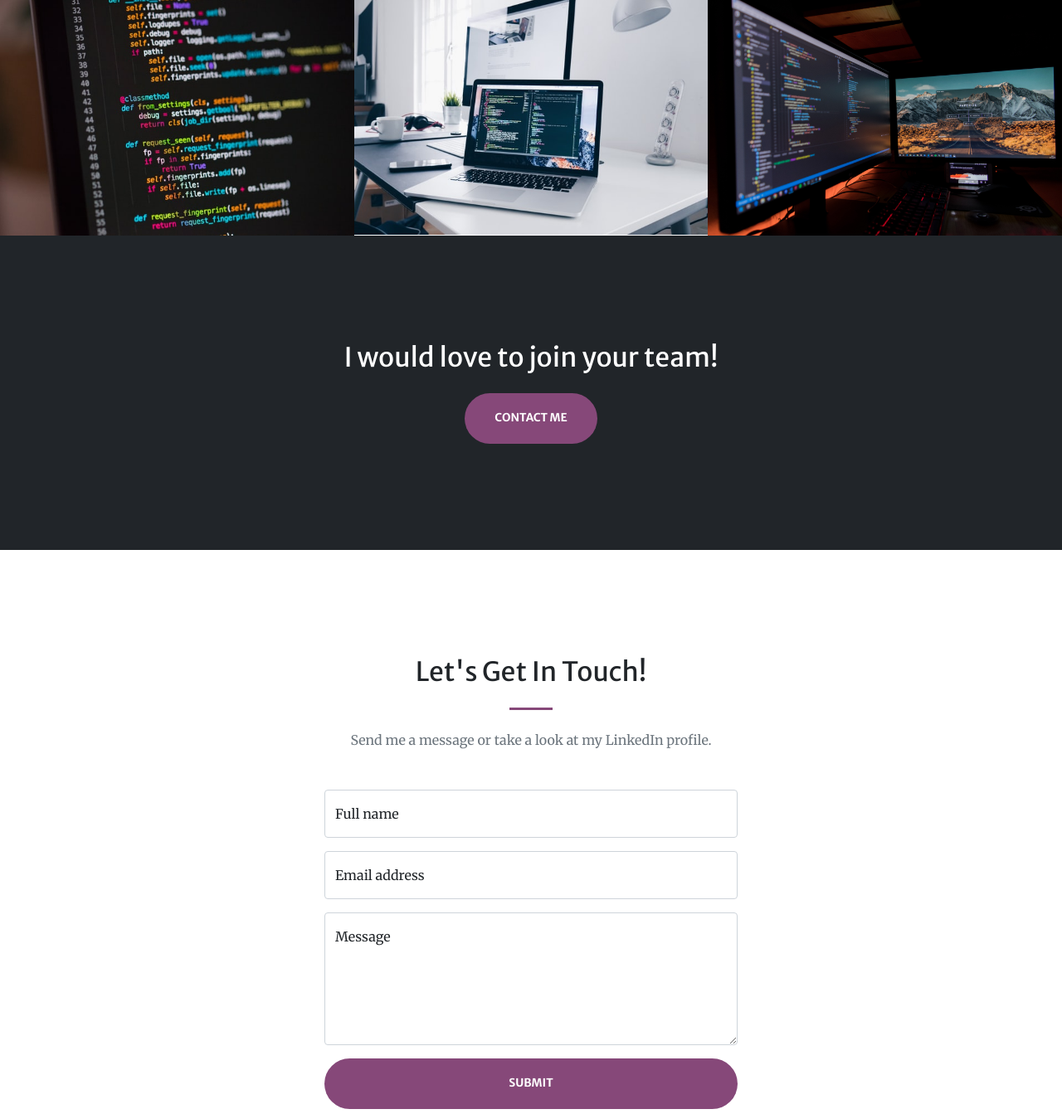
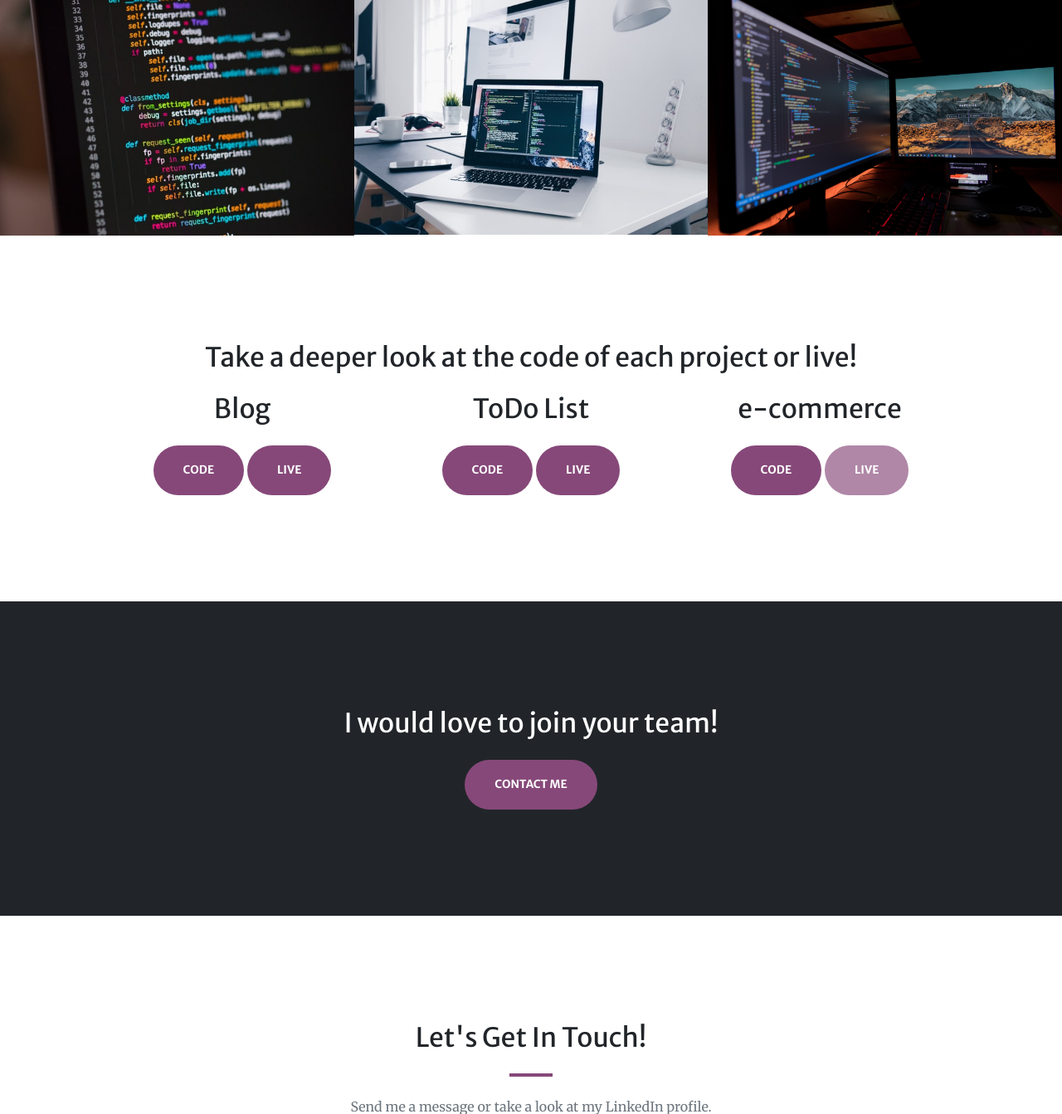
Before and after one commit to CLB20/Carolina-Portfolio, a Flask app: page / in a window 1280 px wide. Shown: the part 1945-3288 px from the top of the page at 83% size. Run offline with Flask 2, Linux system fonts and the light colour scheme; some libraries are stand-ins or nearby versions.

Commit message:
Update index.html
Add projects buttons

```diff
--- a/templates/index.html
+++ b/templates/index.html
@@ -71,7 +71,7 @@
     <div class="container-fluid p-0">
       <div class="row g-0">
         <div class="col-lg-4 col-sm-4">
-          <a class="portfolio-box" href="https://carol-blog.herokuapp.com/" title="Blog">
+          <a class="portfolio-box" href="{{ url_for('static', filename='assets/img/portfolio/fullsize/Blog.png') }}" title="Blog">
             <img class="img-fluid" src="{{ url_for('static', filename='assets/img/portfolio/thumbnails/1.jpg') }}" alt="..." />
             <div class="portfolio-box-caption">
               <div class="project-category text-white-50">Python</div>
@@ -80,7 +80,7 @@
           </a>
         </div>
         <div class="col-lg-4 col-sm-4">
-          <a class="portfolio-box" href="https://carolina-todolist.herokuapp.com/" title="ToDo List">
+          <a class="portfolio-box" href="{{ url_for('static', filename='assets/img/portfolio/fullsize/Todolist.png') }}" title="ToDo List">
             <img class="img-fluid" src="{{ url_for('static', filename='assets/img/portfolio/thumbnails/2.jpg') }}" alt="..." />
             <div class="portfolio-box-caption">
               <div class="project-category text-white-50">Python</div>
@@ -89,17 +89,39 @@
           </a>
         </div>
         <div class="col-lg-4 col-sm-4">
-          <a class="portfolio-box" href="https://github.com/CLB20/TinasGiftShop" title="e-Commerce">
+          <a class="portfolio-box" href="{{ url_for('static', filename='assets/img/portfolio/fullsize/e-commerce.png') }}" title="e-commerce">
             <img class="img-fluid" src="{{ url_for('static', filename='assets/img/portfolio/thumbnails/3.jpg') }}" alt="..." />
             <div class="portfolio-box-caption">
               <div class="project-category text-white-50">Python</div>
-              <div class="project-name">e-Commerce</div>
+              <div class="project-name">e-commerce</div>
             </div>
           </a>
         </div>
       </div>
     </div>
   </div>
+<section class="page-section">
+    <div class="container px-4 px-lg-5 text-center">
+      <h2 class="mb-4">Take a deeper look at the code of each project or live!</h2>
+      <div class="row g-0">
+        <div class="col-lg-4 col-sm-4">
+          <h2 class="mb-4">Blog</h2>
+          <a class="btn btn-primary btn-xl" href="https://github.com/CLB20/carol-blog" target="_blank">Code</a>
+          <a class="btn btn-primary btn-xl" href="https://carol-blog.herokuapp.com/" target="_blank">Live</a>
+        </div>
+        <div class="col-lg-4 col-sm-4">
+          <h2 class="mb-4">ToDo List</h2>
+          <a class="btn btn-primary btn-xl" href="https://github.com/CLB20/Carolina-ToDoList" target="_blank">Code</a>
+          <a class="btn btn-primary btn-xl" href="https://carolina-todolist.herokuapp.com/" target="_blank">Live</a>
+        </div>
+        <div class="col-lg-4 col-sm-4">
+          <h2 class="mb-4">e-commerce</h2>
+          <a class="btn btn-primary btn-xl" href="https://github.com/CLB20/TinasGiftShop" target="_blank">Code</a>
+          <a class="btn btn-primary btn-xl disabled" href="#" target="_blank">Live</a>
+        </div>
+      </div>
+    </div>
+</section>
   <!-- Call to action-->
   <section class="page-section bg-dark text-white">
     <div class="container px-4 px-lg-5 text-center">
```
